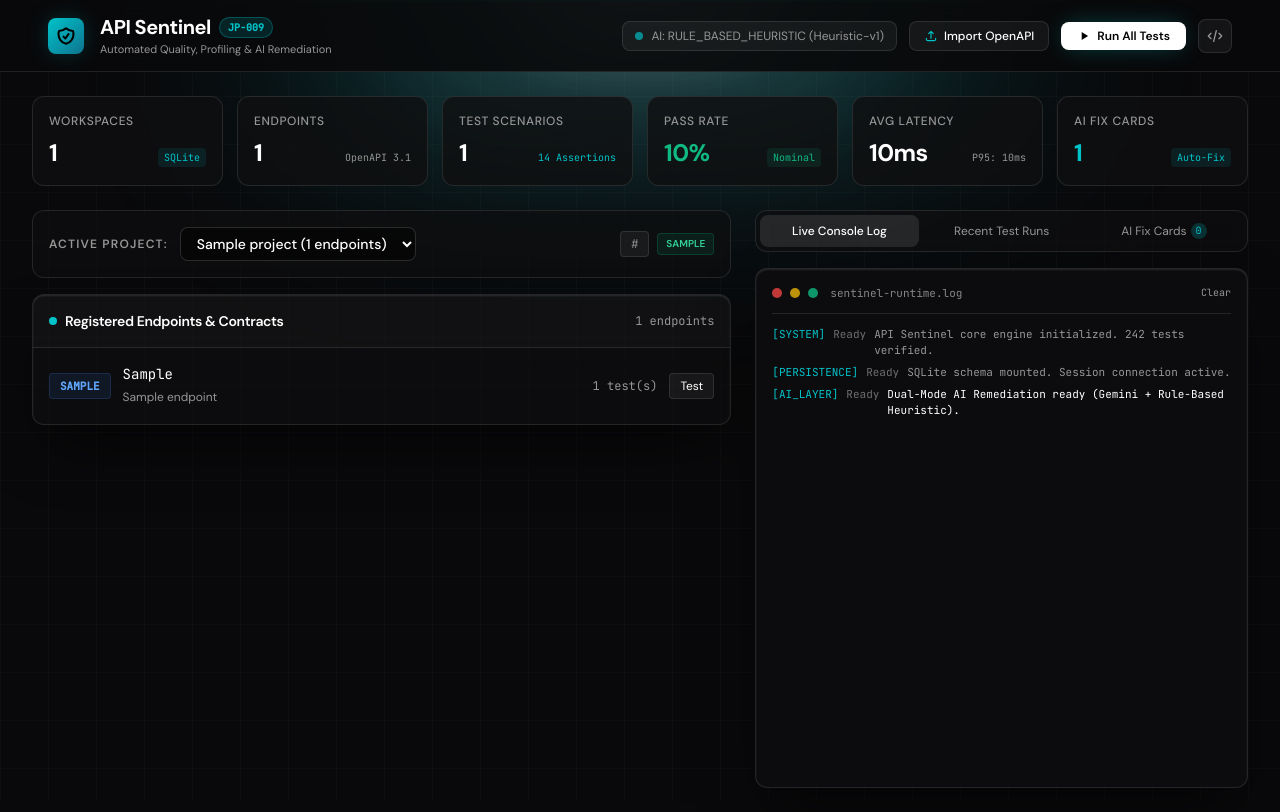
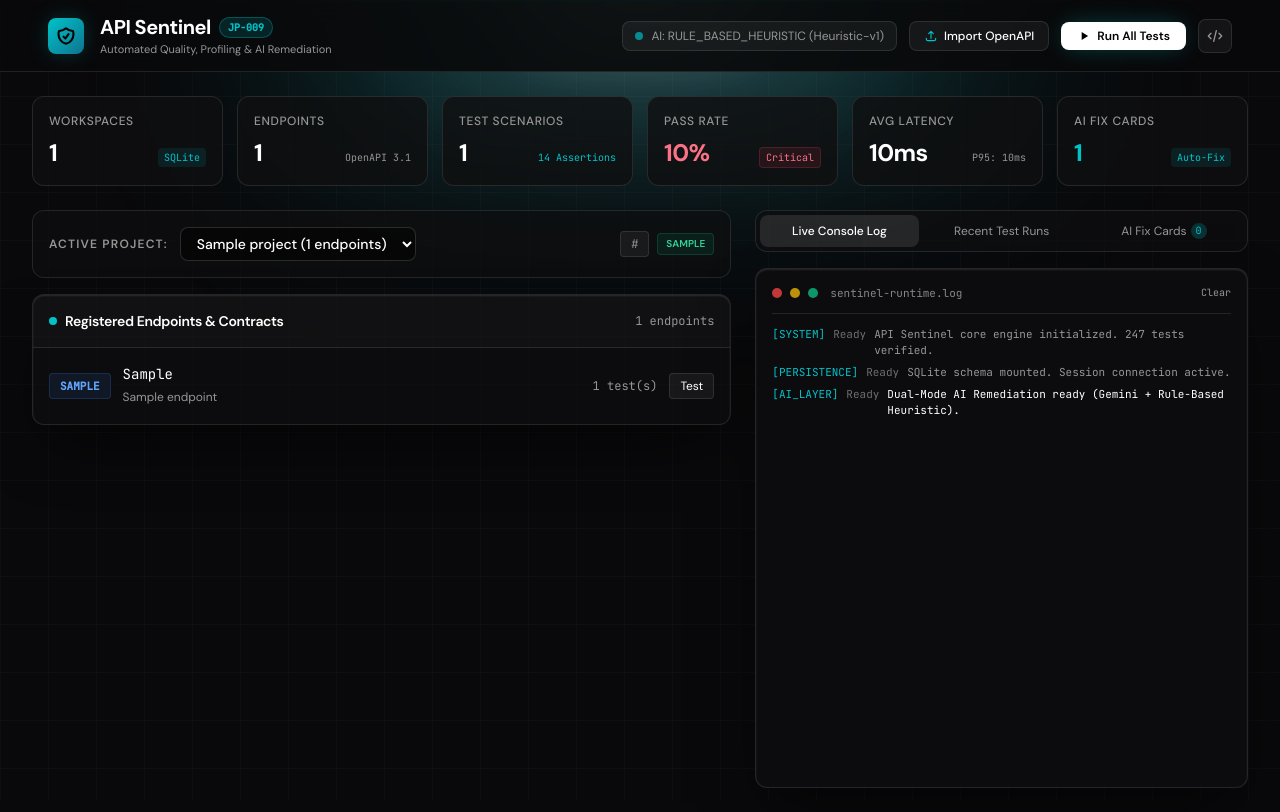
Before and after one commit to eshAeew/College-Hackathon-SIMS-2026, a FastAPI app: page / in a window 1280 px wide. Run offline with FastAPI, Linux system fonts and the light colour scheme; tables that the repository leaves empty hold one stand-in row (values such as "Sample post"); some libraries are stand-ins or nearby versions.

Commit message:
feat(dashboard): dynamic pass rate severity badges, intelligent project selection and accurate spec response logging

```diff
--- a/app/web/templates/dashboard.html
+++ b/app/web/templates/dashboard.html
@@ -142,8 +142,8 @@
       <div class="bg-neutral-surface/80 border border-white/10 rounded-xl p-4 flex flex-col justify-between hover:border-brand-primary/40 transition-all">
         <span class="text-xs uppercase tracking-wider text-text-secondary font-medium">Pass Rate</span>
         <div class="flex items-baseline justify-between mt-2">
-          <span id="kpiPassRate" class="text-2xl font-bold text-tier-pass tracking-tight">--%</span>
-          <span class="text-[10px] text-tier-pass bg-emerald-500/10 px-1.5 py-0.5 rounded font-mono">Nominal</span>
+          <span id="kpiPassRate" class="text-2xl font-bold tracking-tight">--%</span>
+          <span id="kpiPassRateBadge" class="text-[10px] px-1.5 py-0.5 rounded font-mono">Nominal</span>
         </div>
       </div>
 
@@ -241,7 +241,7 @@
             <div class="flex gap-2">
               <span class="text-brand-primary">[SYSTEM]</span>
               <span class="text-white/40">Ready</span>
-              <span class="text-text-secondary">API Sentinel core engine initialized. 242 tests verified.</span>
+              <span class="text-text-secondary">API Sentinel core engine initialized. 247 tests verified.</span>
             </div>
             <div class="flex gap-2">
               <span class="text-brand-primary">[PERSISTENCE]</span>
@@ -419,7 +419,25 @@
       document.getElementById("kpiProjects").innerText = data.kpi.total_projects;
       document.getElementById("kpiEndpoints").innerText = data.kpi.total_endpoints;
       document.getElementById("kpiTestCases").innerText = data.kpi.total_test_cases;
-      document.getElementById("kpiPassRate").innerText = data.kpi.global_pass_rate_pct + "%";
+
+      const passRateElem = document.getElementById("kpiPassRate");
+      const passBadgeElem = document.getElementById("kpiPassRateBadge");
+      const pr = data.kpi.global_pass_rate_pct;
+      passRateElem.innerText = pr + "%";
+      if (pr >= 90) {
+        passRateElem.className = "text-2xl font-bold tracking-tight text-emerald-400";
+        passBadgeElem.className = "text-[10px] text-emerald-400 bg-emerald-500/10 px-1.5 py-0.5 rounded font-mono border border-emerald-500/20";
+        passBadgeElem.innerText = "Nominal";
+      } else if (pr >= 60) {
+        passRateElem.className = "text-2xl font-bold tracking-tight text-amber-400";
+        passBadgeElem.className = "text-[10px] text-amber-400 bg-amber-500/10 px-1.5 py-0.5 rounded font-mono border border-amber-500/20";
+        passBadgeElem.innerText = "Degraded";
+      } else {
+        passRateElem.className = "text-2xl font-bold tracking-tight text-rose-400";
+        passBadgeElem.className = "text-[10px] text-rose-400 bg-rose-500/10 px-1.5 py-0.5 rounded font-mono border border-rose-500/20";
+        passBadgeElem.innerText = "Critical";
+      }
+
       document.getElementById("kpiLatency").innerText = data.kpi.avg_latency_ms + "ms";
       document.getElementById("kpiP95").innerText = data.kpi.p95_latency_ms;
       document.getElementById("kpiRemediations").innerText = data.kpi.ai_remediations_count;
@@ -436,7 +454,8 @@
           sel.appendChild(opt);
         });
         if (!currentProjectId) {
-          currentProjectId = data.projects[0].id;
+          const firstWithEndpoints = data.projects.find(p => p.total_endpoints > 0);
+          currentProjectId = firstWithEndpoints ? firstWithEndpoints.id : data.projects[0].id;
         }
         sel.value = currentProjectId;
         updateSelectedProjectView();
@@ -673,7 +692,7 @@
         });
         const json = await res.json();
         if (res.ok) {
-          logToTerminal("[OPENAPI_SUCCESS]", `Imported ${json.data.imported_endpoints_count} endpoints and generated ${json.data.generated_smoke_tests_count} test scenarios.`);
+          logToTerminal("[OPENAPI_SUCCESS]", `Imported ${json.data.created_count} endpoints (out of ${json.data.total_discovered} discovered).`);
           closeOpenApiModal();
           fetchDashboardOverview();
         } else {
```
